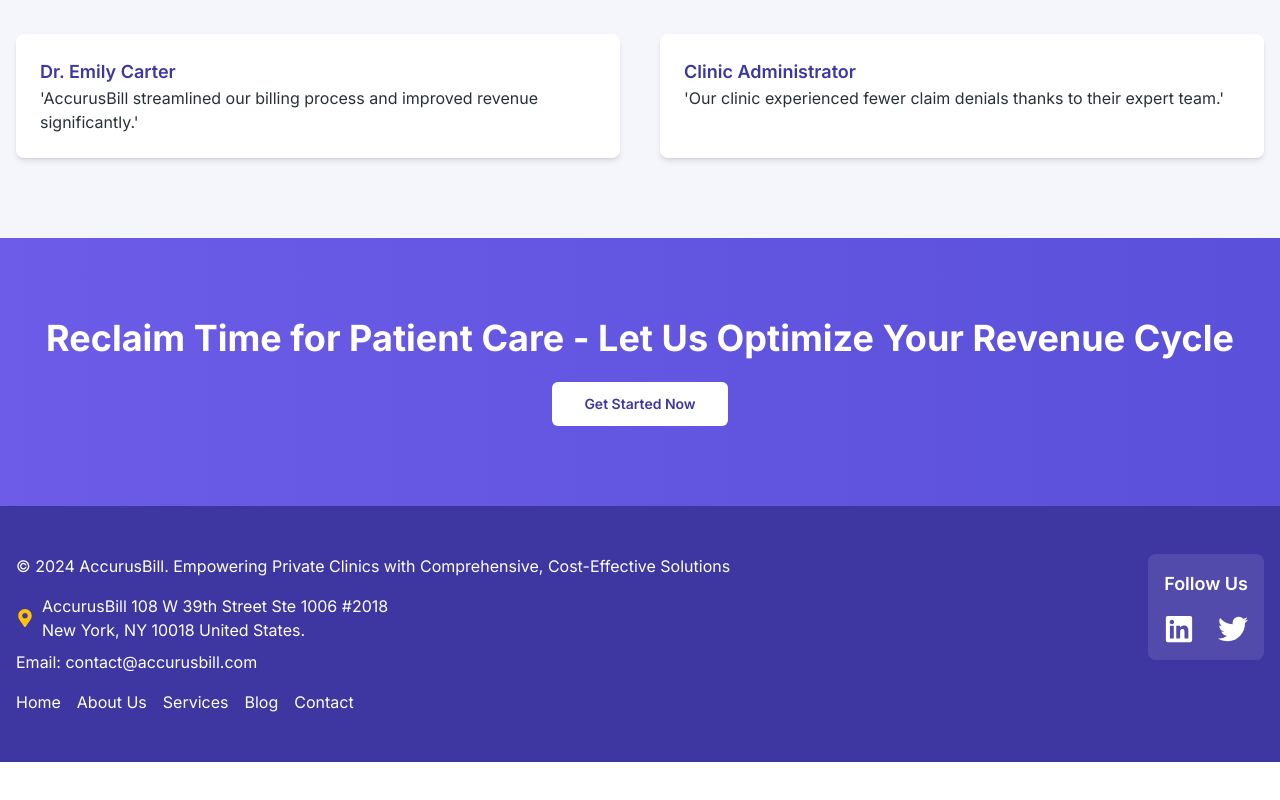
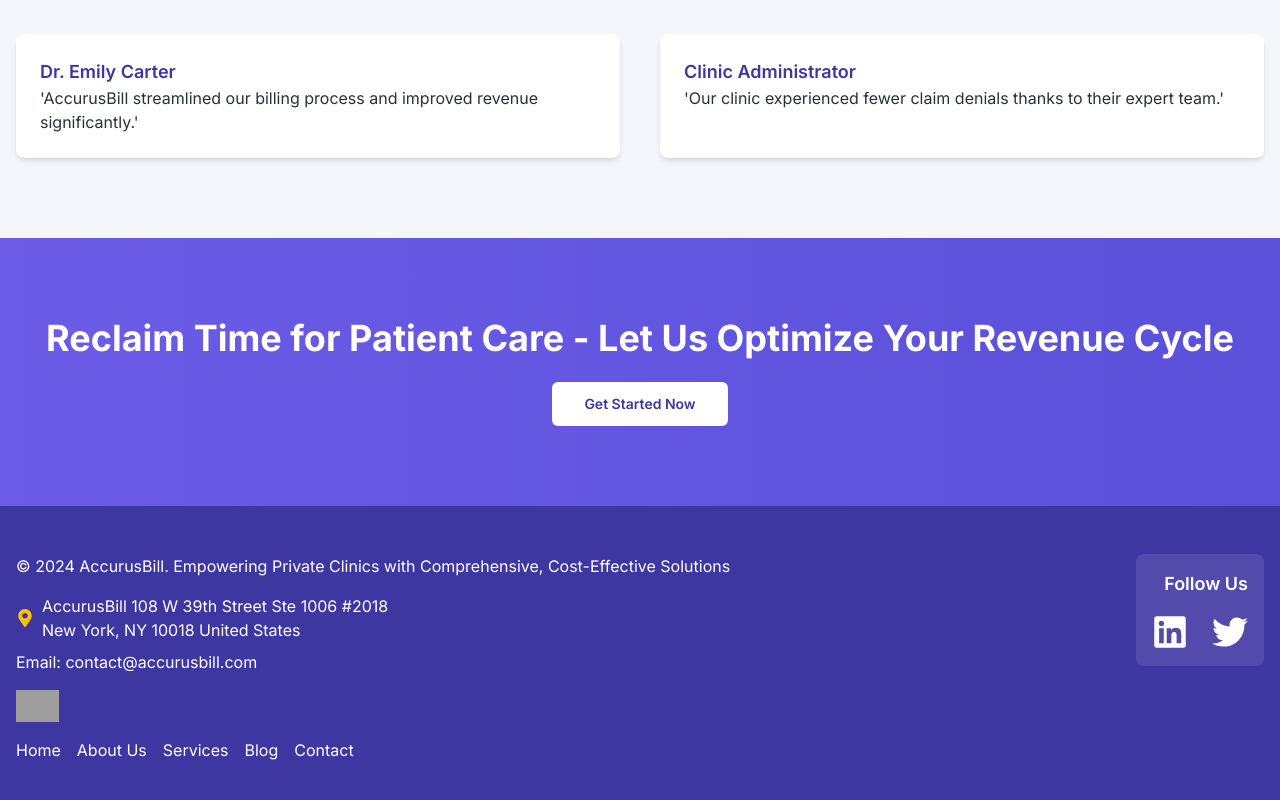
Before and after one commit to vvs1999/medicalOriginal, a Next.js app: page / in a window 1280 px wide. Shown: the part 3284-4084 px from the top of the page. Before the commit the page ends 4046 px from the top, so only its background shows below. Built offline with nearby package versions, Linux system fonts and the light colour scheme; grey boxes are pictures that could not be loaded.

Commit message:
page.tsx

```diff
--- a/app/page.tsx
+++ b/app/page.tsx
@@ -503,7 +503,7 @@
 <footer className="bg-[#3E37A1] text-white py-12">
   <div className="container mx-auto px-4">
     <div className="flex flex-col md:flex-row justify-between items-start">
-            {/* Left Section: Copyright, Email, Address, and Navigation */}
+      {/* Left Section: Copyright, Email, Address, HIPAA Badge, and Navigation */}
       <div className="mb-6 md:mb-0">
         <p className="text-base text-center md:text-left">
           © 2024 AccurusBill. Empowering Private Clinics with Comprehensive,
@@ -513,10 +513,20 @@
           <p className="text-base flex items-center justify-center md:justify-start">
             <FaMapMarkerAlt className="mr-2 text-[#FFC107] text-lg" />
             AccurusBill 108 W 39th Street Ste 1006 #2018 <br />
-                  New York, NY 10018 United States.
+            New York, NY 10018 United States
           </p>
           <p className="text-base">Email: contact@accurusbill.com</p>
         </div>
+
+        {/* HIPAA Badge */}
+        <div className="mt-4 flex items-center justify-center md:justify-start">
+          <img
+            src="/hipaa-badge.png"
+            alt="HIPAA Compliant"
+            className="h-8 w-auto"
+          />
+        </div>
+
         <div className="mt-4 flex justify-center md:justify-start space-x-4">
           <Link
             href="/"
@@ -561,7 +571,7 @@
             rel="noopener noreferrer"
             className="text-white hover:text-[#FFC107] transition duration-300 transform hover:scale-110"
           >
-                  <FaLinkedin className="text-3xl" />
+            <FaLinkedin className="text-4xl" />
             <span className="sr-only">LinkedIn</span>
           </Link>
           <Link
@@ -570,7 +580,7 @@
             rel="noopener noreferrer"
             className="text-white hover:text-[#FFC107] transition duration-300 transform hover:scale-110"
           >
-                  <FaTwitter className="text-3xl" />
+            <FaTwitter className="text-4xl" />
             <span className="sr-only">Twitter</span>
           </Link>
         </div>
```
Lines whose indentation alone changed are shown as unchanged.
